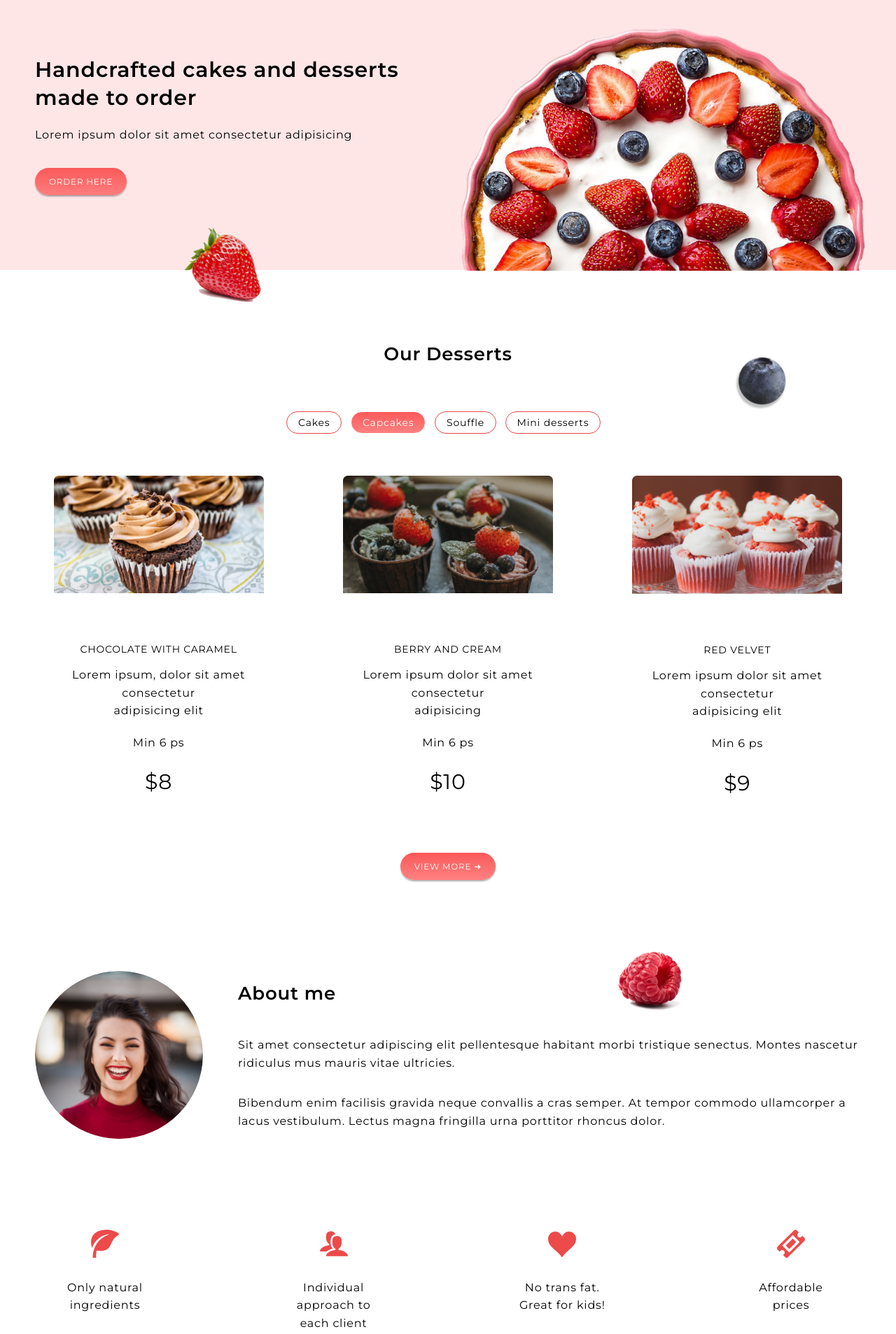
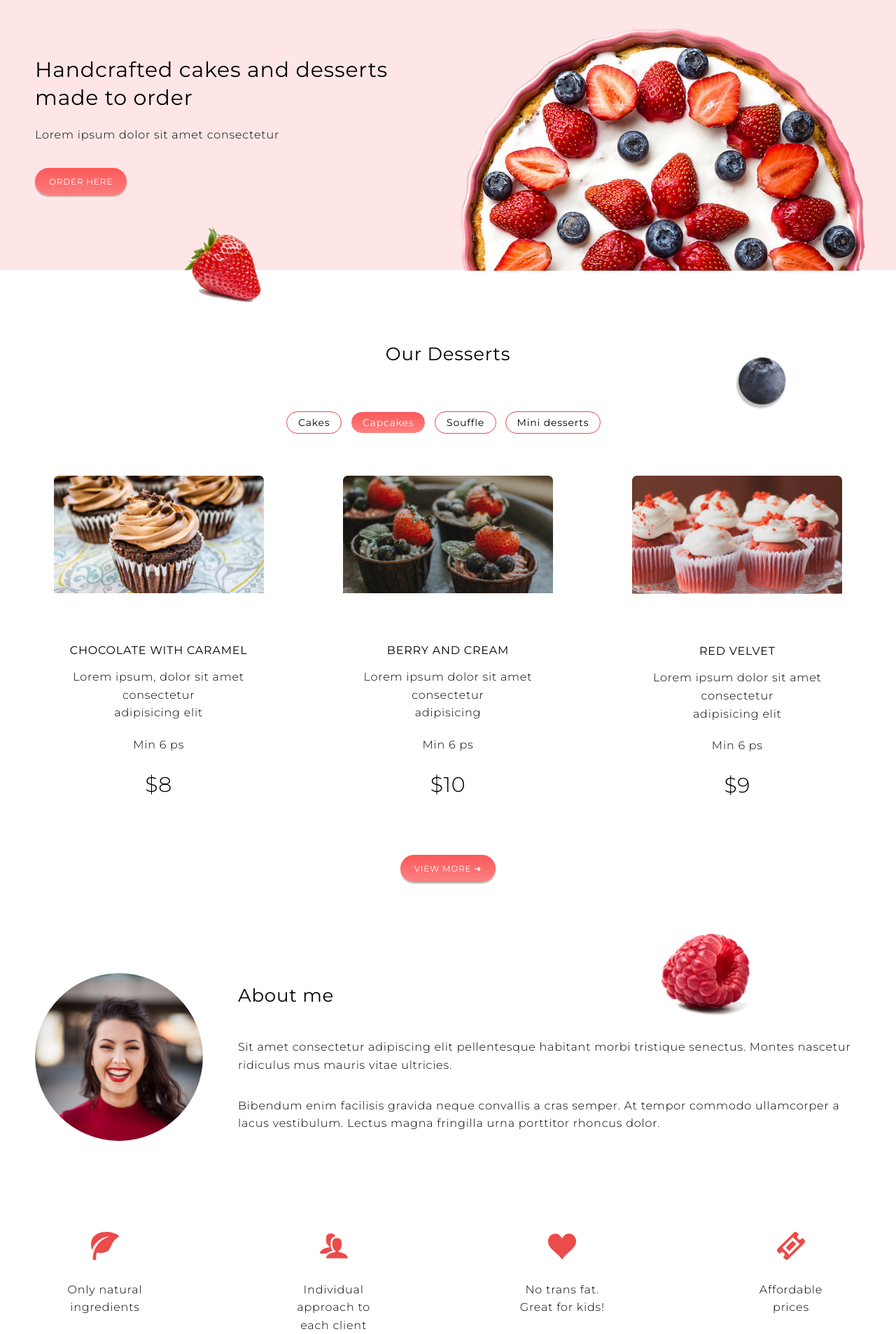
Before and after one commit to HalyYampolska/sweet-time, a PHP site: page / in a window 1280 px wide. Shown: the part 112-2019 px from the top of the page at 70% size. Run offline with PHP 8.4, Linux system fonts and the light colour scheme.

Commit message:
corrected typography

```diff
--- a/css/style.css
+++ b/css/style.css
@@ -3,7 +3,6 @@
   --color-secondary: #ed4a4a;
   --color-background: #ffffff;
   --color-text:#000;
-  --color-icon: #ed4a4a;
   --shadow-dark: 0 2px 2px rgba(0,0,0,0.3); }
 
 * {
@@ -68,24 +67,21 @@ body {
     top: 32rem;
     left: 24rem; }
 
-h1 {
+.heading {
   font-size: 3rem;
-  font-weight: 600; }
+  font-weight: 400; }
 
-h2 {
+.heading-2 {
   font-size: 2.6rem;
-  font-weight: 600; }
+  font-weight: 400; }
 
-h3 {
+.heading-3 {
   font-size: 2rem;
   font-weight: 400; }
 
-p {
-  font-size: 1.6rem; }
-
-a {
-  text-decoration-line: none;
-  color: var(--color-text); }
+.paragraph {
+  font-size: 1.6rem;
+  font-weight: 300; }
 
 .btn {
   font-family: inherit;
@@ -100,7 +96,8 @@ a {
 .btn-white {
   text-transform: uppercase;
   box-shadow: var(--shadow-dark);
-  background-color: #fff; }
+  background-color: #fff;
+  transition: 0.2s all; }
   .btn-white:focus {
     outline: none; }
   .btn-white:active {
@@ -230,7 +227,7 @@ li {
     width: 30rem; }
   .gallery__title-2 {
     padding-top: 6rem;
-    font-size: 1.4rem;
+    font-size: 1.6rem;
     text-transform: uppercase; }
   .gallery__description {
     padding-top: 1.25rem;
@@ -250,8 +247,9 @@ li {
   margin-top: 10rem; }
   .features__raspberry {
     position: absolute;
-    width: 10rem;
-    right: 30rem; }
+    width: 14rem;
+    right: 20rem;
+    top: -3rem; }
   .features__about {
     height: 30rem;
     margin-bottom: 5rem;
@@ -289,7 +287,7 @@ li {
         text-align: center;
         padding-top: 3rem; }
   .features__blueberry {
-    width: 14rem;
+    width: 15rem;
     position: absolute;
     top: 60rem;
     left: -5rem; }
@@ -540,8 +538,14 @@ li {
     justify-content: center;
     align-items: center;
     letter-spacing: 0.5px;
-    margin-bottom: 0.5rem;
+    margin-bottom: 1rem;
     margin-top: 1.5rem; }
+
+.link {
+  text-decoration: none;
+  color: var(--color-text); }
+  .link:hover {
+    color: var(--color-secondary); }
 
 .copyright {
   text-align: center;
--- a/index.html
+++ b/index.html
@@ -29,8 +29,8 @@
             </header>
 
             <div class="hero">
-                <h1 class="hero__title">Handcrafted cakes and desserts <br>made to order</h1>
-                <p class="hero__description">Lorem ipsum dolor sit amet consectetur adipisicing</p>
+                <h1 class="hero__title heading">Handcrafted cakes and desserts <br>made to order</h1>
+                <p class="hero__description paragraph">Lorem ipsum dolor sit amet consectetur</p>
                 <button class="btn btn-red hero__btn">Order here</button>
                 <img src="img/cake-main-1.png" alt="Cake" class="hero__img">
 
@@ -39,7 +39,7 @@
 
 
             <section class="gallery">
-                <h2 class="gallery__title" id="desserts">Our Desserts</h2>
+                <h2 class="gallery__title heading-2" id="desserts">Our Desserts</h2>
 
                 <img src="img/blueberry-2.png" alt="Btueberry" class="gallery__blueberry">
 
@@ -54,26 +54,26 @@
 
                     <div class="gallery__cart">
                         <img src="img/cakes-1.jpg" alt="Shoko with caramel" class="gallery__pic">
-                        <h3 class="gallery__title-2">Chocolate with caramel</h3>
-                        <p class="gallery__description">Lorem ipsum, dolor sit amet consectetur<br>adipisicing elit</p>
-                        <p class="gallery_description">Min 6 ps</p>
-                        <p class="gallery__price">$8</p>
+                        <h3 class="gallery__title-2 heading-3">Chocolate with caramel</h3>
+                        <p class="gallery__description paragraph">Lorem ipsum, dolor sit amet consectetur<br>adipisicing elit</p>
+                        <p class="gallery_description paragraph">Min 6 ps</p>
+                        <p class="gallery__price paragraph">$8</p>
                     </div>
 
                     <div class="gallery__cart">
                         <img src="img/cakes-2.jpg" alt="Berry ice cream" class="gallery__pic">
-                        <h3 class="gallery__title-2">Berry and cream</h3>
-                        <p class="gallery__description">Lorem ipsum dolor sit amet consectetur<br>adipisicing</p>
-                        <p class="gallery_description">Min 6 ps</p>
-                        <p class="gallery__price">$10</p>
+                        <h3 class="gallery__title-2 heading-3">Berry and cream</h3>
+                        <p class="gallery__description paragraph">Lorem ipsum dolor sit amet consectetur<br>adipisicing</p>
+                        <p class="gallery_description paragraph">Min 6 ps</p>
+                        <p class="gallery__price paragraph">$10</p>
                     </div>
 
                     <div class="gallery__cart">
                         <img src="img/cakes-3.jpg" alt="Red velvet"class="gallery__pic">
-                        <h3 class="gallery__title-2">Red velvet</h3>
-                        <p class="gallery__description">Lorem ipsum dolor sit amet consectetur<br>adipisicing elit</p>
-                        <p class="gallery_description">Min 6 ps</p>
-                        <p class="gallery__price">$9</p>
+                        <h3 class="gallery__title-2 heading-3">Red velvet</h3>
+                        <p class="gallery__description paragraph">Lorem ipsum dolor sit amet consectetur<br>adipisicing elit</p>
+                        <p class="gallery_description paragraph">Min 6 ps</p>
+                        <p class="gallery__price paragraph">$9</p>
                     </div>
                 </div>
 
@@ -91,10 +91,10 @@
                     <img src="img/baker.jpg" alt="Baker" class="features__about--pic">
 
                     <div class="features__about--me">
-                        <h2 class="features__about--heading">About me</h2>
-                        <p>Sit amet consectetur adipiscing elit pellentesque habitant morbi tristique senectus. Montes nascetur ridiculus mus mauris vitae ultricies.</p>
+                        <h2 class="features__about--heading heading-2">About me</h2>
+                        <p class="paragraph">Sit amet consectetur adipiscing elit pellentesque habitant morbi tristique senectus. Montes nascetur ridiculus mus mauris vitae ultricies.</p>
 
-                        <br><p>Bibendum enim facilisis gravida neque convallis a cras semper. At tempor commodo ullamcorper a lacus vestibulum. Lectus magna fringilla urna porttitor rhoncus dolor.</p>
+                        <br><p class="paragraph">Bibendum enim facilisis gravida neque convallis a cras semper. At tempor commodo ullamcorper a lacus vestibulum. Lectus magna fringilla urna porttitor rhoncus dolor.</p>
                     </div>
                 </div>
 
@@ -104,28 +104,28 @@
                         <svg class="features__blocks--cart-icon">
                             <svg class="icon-leaf"><use xlink:href="img/sprite.svg#icon-leaf"></use></svg>
                         </svg>
-                        <p class="features__blocks--cart-text">Only natural ingredients</p>
+                        <p class="features__blocks--cart-text paragraph">Only natural ingredients</p>
                     </div>
 
                     <div class="features__blocks--cart">
                         <svg class="features__blocks--cart-icon">
                             <svg class="icon-users"><use xlink:href="img/sprite.svg#icon-users"></use></svg>
                         </svg>
-                        <p class="features__blocks--cart-text">Individual approach to each client</p>
+                        <p class="features__blocks--cart-text paragraph">Individual approach to each client</p>
                     </div>
 
                     <div class="features__blocks--cart">
                         <svg class="features__blocks--cart-icon">
                             <svg class="icon-heart"><use xlink:href="img/sprite.svg#icon-heart"></use></svg>
                         </svg>
-                        <p class="features__blocks--cart-text">No trans fat. Great for kids!</p>
+                        <p class="features__blocks--cart-text paragraph">No trans fat. Great for kids!</p>
                     </div>
 
                     <div class="features__blocks--cart">
                         <svg class="features__blocks--cart-icon">
                             <svg class="icon-ticket"><use xlink:href="img/sprite.svg#icon-ticket"></use></svg>
                         </svg>
-                        <p class="features__blocks--cart-text">Affordable prices</p>
+                        <p class="features__blocks--cart-text paragraph">Affordable prices</p>
                     </div>
                 </div>
 
@@ -134,56 +134,56 @@
             </section>
 
             <section class="portfolio" id="gallery">
-                <h2 class="portfolio__heading">Gallery</h2>
+                <h2 class="portfolio__heading heading-2">Gallery</h2>
 
                 <div class="portfolio__projects">
 
                     <figure class="portfolio__projects--project-1 image-container">
                         <img src="img/gallery-1.jpg" alt="Pie with orange" class="portfolio__projects--img">
                         <div class="image-caption">
-                        <p class="">Lorem ipsum dolor sit amet consectetur adipisicing elit. Sed faucibus turpis in eu mi ut placerat orci nulla pellentesque dignissim.</p>
+                        <p class="paragraph">Lorem ipsum dolor sit amet consectetur adipisicing elit. Sed faucibus turpis in eu mi ut placerat orci nulla pellentesque dignissim.</p>
                         </div>
                     </figure>
 
                     <figure class="portfolio__projects--project-2 image-container">
                         <img src="img/gallery-2.jpg" alt="Cheesecake" class="portfolio__projects--img">
                         <div class="image-caption">
-                        <p class="portfolio__projects--caption">Sed faucibus turpis in eu mi ut placerat orci nulla pellentesque dignissim.</p>
+                        <p class="portfolio__projects--caption paragraph">Sed faucibus turpis in eu mi ut placerat orci nulla pellentesque dignissim.</p>
                         </div>
                     </figure>
 
                     <figure class="portfolio__projects--project-3 image-container">
                         <img src="img/gallery-3.jpg" alt="Cake with berry" class="portfolio__projects--img">
                         <div class="image-caption">
-                        <p class="portfolio__projects-caption">Ultrices gravida dictum fusce ut placerat orci nulla pellentesque dignissim</p>
+                        <p class="portfolio__projects-caption paragraph">Ultrices gravida dictum fusce ut placerat orci nulla pellentesque dignissim</p>
                         </div>
                     </figure>
 
                     <figure class="portfolio__projects--project-4 image-container">
                         <img src="img/gallery-4.jpg" alt="Strawberry pie" class="portfolio__projects--img">
                         <div class="image-caption">
-                        <p class="portfolio__projects-caption">Suspendisse potenti nullam ac tortor vitae purus faucibus ornare suspendisse</p>
+                        <p class="portfolio__projects-caption paragraph">Suspendisse potenti nullam ac tortor vitae purus faucibus ornare suspendisse</p>
                         </div>
                     </figure>
 
                     <figure class="portfolio__projects--project-5 image-container">
                         <img src="img/gallery-5.jpg" alt="White pie" class="portfolio__projects--img">
                         <div class="image-caption">
-                        <p class="portfolio__projects-caption">Nulla facilisi etiam dignissim diam quis enim lobortis scelerisque fermentum</p>
+                        <p class="portfolio__projects-caption paragraph">Nulla facilisi etiam dignissim diam quis enim lobortis scelerisque fermentum</p>
                         </div>
                     </figure>
 
                     <figure class="portfolio__projects--project-6 image-container">
                         <img src="img/gallery-6.jpg" alt="Rainbow pie" class="portfolio__projects--img">
                         <div class="image-caption">
-                        <p class="portfolio__projects-caption">Et netus et malesuada fames ac. Nibh cras pulvinar mattis nunc sed blandit libero volutpat sed</p>
+                        <p class="portfolio__projects-caption paragraph">Et netus et malesuada fames ac. Nibh cras pulvinar mattis nunc sed blandit libero volutpat sed</p>
                         </div>
                     </figure>
 
                     <figure class="portfolio__projects--project-7 image-container">
                         <img src="img/gallery-7.jpg" alt="Capcakes with berry and chocolate" class="portfolio__projects--img">
                         <div class="image-caption">
-                        <p class="portfolio__projects-caption">Integer enim neque volutpat ac tincidunt vitae semper quis</p>
+                        <p class="portfolio__projects-caption paragraph">Integer enim neque volutpat ac tincidunt vitae semper quis</p>
                         </div>
                     </figure>
 
@@ -199,7 +199,7 @@
 
             <section class="shipping">
 
-                <h2 class="shipping__heading" id="delivery">Delivery and Payment</h2>
+                <h2 class="shipping__heading heading-2" id="delivery">Delivery and Payment</h2>
 
 
 
@@ -208,53 +208,53 @@
                         <svg class="icon-truck shipping__icons">
                             <use xlink:href="img/sprite.svg#icon-truck"></use>
                         </svg>
-                        <p class="shipping__delivery-text">Within the city limit – $5</p>
+                        <p class="shipping__delivery-text paragraph">Within the city limit – $5</p>
                     </div>
 
                     <div class="shipping__terms--delivery">
                         <svg class="icon-location shipping__icons">
                             <use xlink:href="img/sprite.svg#icon-location"></use>
                         </svg>
-                        <p class="shipping__delivery-text">Self pick-up at the bakery – Free</p>
+                        <p class="shipping__delivery-text paragraph">Self pick-up at the bakery – Free</p>
                     </div>
 
                 </div>
-                    <p class="shipping__terms--2">No pre-payment for small orders. <br>For orders over $50 advance payment is required.</p>
+                    <p class="shipping__terms--2 paragraph">No pre-payment for small orders. <br>For orders over $50 advance payment is required.</p>
 
             </section>
 
             <section class="reviews">
 
-                <h2 class="reviews__heading" id="reviews">Happy customers</h2>
+                <h2 class="reviews__heading heading-2" id="reviews">Happy customers</h2>
 
                 <div class="reviews__clients">
 
                     <div class="reviews__clients--client">
                         <img src="img/client-1.png" alt="client-1" class="reviews__clients--client-pic">
-                        <h3 class="reviews__clients--client-name">
+                        <h3 class="reviews__clients--client-name heading-3">
                             Mary Smith
                         </h3>
-                        <p>
+                        <p class="paragraph">
                             Pellentesque nec nam aliquam sem et tortor. Ultrices gravida dictum fusce ut placerat orci nulla pellentesque dignissim.
                         </p>
                     </div>
 
                     <div class="reviews__clients--client">
                         <img src="img/client-2.png" alt="client-2" class="reviews__clients--client-pic">
-                        <h3 class="reviews__clients--client-name">
+                        <h3 class="reviews__clients--client-name heading-3">
                             Layla Brown
                         </h3>
-                        <p>
+                        <p class="paragraph">
                             Nulla facilisi etiam dignissim diam quis enim lobortis scelerisque fermentum. Viverra adipiscing at in tellus integer feugiat.
                         </p>
                     </div>
 
                     <div class="reviews__clients--client">
                         <img src="img/client-3.png" alt="client-3" class="reviews__clients--client-pic">
-                        <h3 class="reviews__clients--client-name">
+                        <h3 class="reviews__clients--client-name heading-3">
                             Maggy Anderson
                         </h3>
-                        <p>
+                        <p class="paragraph">
                             Dignissim convallis aenean et tortor at risus. Risus ultricies tristique nulla aliquet enim. Et netus et malesuada fames ac.
                         </p>
                     </div>
@@ -264,8 +264,7 @@
                 <img src="img/strawberry-1.png" alt="strawberry" class="reviews__strawberry">
 
                 <cta class="reviews__cta">
-                    <h2 class="reviews__cta--heading">Need help?</h2>
-                    <p class="reviews__cta--description">
+                    <p class="reviews__cta--description paragraph">
                         Faucibus purus in massa tempor. Sit amet porttitor eget dolor morbi non arcu risus. <br>Morbi tincidunt ornare massa eget egestas.
                     </p>
                 </cta>
@@ -290,7 +289,7 @@
 
 
                 <div class="contacts__adress">
-                <h2 class="contacts__heading" id="contacts">
+                <h2 class="contacts__heading heading-2" id="contacts">
                     Contacts
                 </h2>
 
@@ -299,21 +298,21 @@
                     <svg class="icon-location contacts__adress--block-icon">
                         <use xlink:href="img/sprite.svg#icon-location"></use>
                     </svg>
-                    <p class="contacts__adress--block-text">1234 14th Ave, Brooklyn<p>
+                    <p class="contacts__adress--block-text paragraph">1234 14th Ave, Brooklyn<p>
                 </div>
 
                 <div class="contacts__adress--block">
                     <svg class="icon-phone contacts__adress--block-icon">
                         <use xlink:href="img/sprite.svg#icon-phone"></use>
                     </svg>
-                    <p class="contacts__adress--block-text">001 123 456789<p>
+                    <p class="contacts__adress--block-text paragraph">001 123 456789<p>
                 </div>
 
                 <div class="contacts__adress--block">
                     <svg class="icon-envelop contacts__adress--block-icon">
                         <use xlink:href="img/sprite.svg#icon-envelop"></use>
                     </svg>
-                    <p class="contacts__adress--block-text">order@yourcompany.com<p>
+                    <p class="contacts__adress--block-text paragraph">order@yourcompany.com<p>
                 </div>
 
                 <button class="btn btn-red contacts__btn">Contact</button>
@@ -327,16 +326,16 @@
 
                 <div class="footer__text--1 text-menu">
                     <ul>
-                        <li><a href="#desserts">Our desserts</a></li>
-                        <li><a href="#about">About</a></li>
-                        <li><a href="#gallery">Gallery</a></li>
+                        <li><a href="#desserts" class="link">Our desserts</a></li>
+                        <li><a href="#about" class="link">About</a></li>
+                        <li><a href="#gallery" class="link">Gallery</a></li>
                     </ul>
                 </div>
                 <div class="footer__text--2 text-menu">
                     <ul>
-                        <li><a href="#delivery">Delivery and Payment</a></li>
-                        <li><a href="#reviews">Reviews</a></li>
-                        <li><a href="#contacts">Contacts</a></li>
+                        <li><a href="#delivery" class="link">Delivery and Payment</a></li>
+                        <li><a href="#reviews" class="link">Reviews</a></li>
+                        <li><a href="#contacts" class="link">Contacts</a></li>
                     </ul>
                 </div>
 
@@ -345,17 +344,17 @@
                 <button class="btn btn-white footer__btn">Contact</button>
 
                 <div class="footer__icons--block">
-                <a href="#">
+                <a href="#" class="link">
                     <svg class="icon-facebook footer__icons">
                         <use xlink:href="img/sprite.svg#icon-facebook"></use>
                     </svg>
                 </a>
-                <a href="#">
+                <a href="#" class="link">
                     <svg class="icon-twitter footer__icons">
                         <use xlink:href="img/sprite.svg#icon-twitter"></use>
                     </svg>
                 </a>
-                <a href="#">
+                <a href="#" class="link">
                     <svg class="icon-whatsapp footer__icons">
                         <use xlink:href="img/sprite.svg#icon-whatsapp"></use>
                     </svg>
--- a/sass/_base.scss
+++ b/sass/_base.scss
@@ -3,12 +3,6 @@
     --color-secondary: #ed4a4a;
     --color-background: #ffffff;
     --color-text:#000;
-    //--color-third:#C73535;
-    //--color-yes: #066F00;
-
-
-
-  --color-icon: #ed4a4a;
 
 
   --shadow-dark: 0 2px 2px rgba(0,0,0,0.3);
--- a/sass/_features.scss
+++ b/sass/_features.scss
@@ -5,8 +5,9 @@
 
     &__raspberry {
         position: absolute;
-        width: 10rem;
-        right: 30rem;
+        width: 14rem;
+        right: 20rem;
+        top: -3rem;
     }
 
     &__about {
@@ -69,7 +70,7 @@
     }
 
     &__blueberry {
-        width: 14rem;
+        width: 15rem;
 
         position: absolute;
         top: 60rem;
--- a/sass/_footer.scss
+++ b/sass/_footer.scss
@@ -21,6 +21,7 @@
         display: flex;
         justify-content: center;
         align-items: center;
+
     }
 
     &__text--2 {
@@ -31,6 +32,7 @@
         align-items: center;
 
         padding-left: 3rem;
+
     }
 
     &__text--3 {
@@ -41,6 +43,7 @@
         flex-direction: column;
         justify-content: center;
         align-items: flex-end;
+
     }
 
     &__icons {
@@ -65,8 +68,17 @@
         align-items: center;
         letter-spacing: 0.5px;
 
-        margin-bottom: 0.5rem;
+        margin-bottom: 1rem;
         margin-top: 1.5rem;
     }
 
 }
+
+.link {
+    text-decoration: none;
+    color: var(--color-text);
+
+    &:hover {
+        color: var(--color-secondary);
+    }
+}
--- a/sass/_gallery.scss
+++ b/sass/_gallery.scss
@@ -66,7 +66,7 @@
 
     &__title-2 {
         padding-top: 6rem;
-        font-size: 1.4rem;
+        font-size: 1.6rem;
         text-transform: uppercase;
     }
 
--- a/sass/_typography.scss
+++ b/sass/_typography.scss
@@ -1,27 +1,23 @@
-h1 {
+.heading {
     font-size: 3rem;
-    font-weight: 600;
+    font-weight: 400;
 }
 
-h2 {
+.heading-2 {
     font-size: 2.6rem;
-    font-weight: 600;
-
+    font-weight: 400;
 }
 
-h3 {
+.heading-3 {
     font-size: 2rem;
     font-weight: 400;
 }
 
-p {
+.paragraph {
     font-size: 1.6rem;
+    font-weight: 300;
 }
 
-a {
-    text-decoration-line: none;
-    color: var(--color-text);
-}
 
 /////////////////////////////
 /// BUTTON
@@ -44,6 +40,7 @@ a {
     text-transform: uppercase;
     box-shadow: var(--shadow-dark);
     background-color: #fff;
+    transition: 0.2s all;
 
     &:focus {
         outline: none;
```
